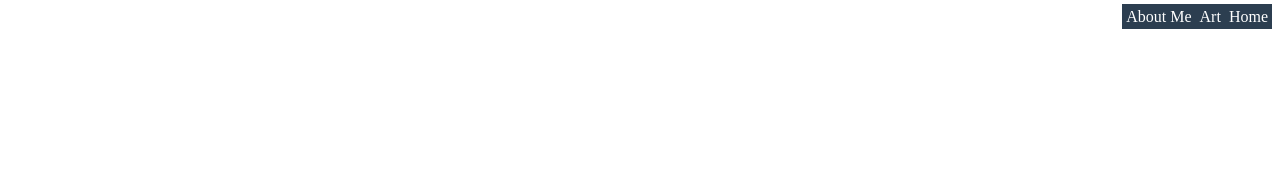
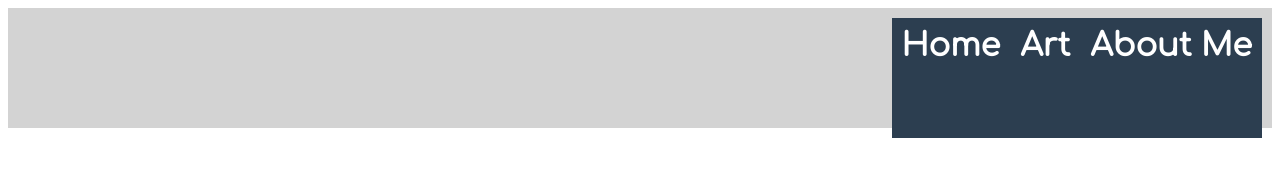
Before and after one commit to sam-ng/SAM, a Gatsby site in the folder client/: page / in a window 1280 px wide. Built offline with nearby package versions, Linux system fonts and the light colour scheme; Gatsby itself is replaced by a stand-in of ours.

Commit message:
Changed up display to flexbox.

```diff
--- a/client/src/components/NavBar.js
+++ b/client/src/components/NavBar.js
@@ -3,11 +3,16 @@ import styled from 'styled-components';
 import NavBarLink from './NavBarLink';
 
 const Wrapper = styled.div`
-  direction: rtl;
+  background: lightgrey;
+  height: 100px;
+  padding: 10px;
+  display: flex;
+  flex-direction: row;
+  justify-content: flex-end;
 `;
 
 const StyledNavBarLink = styled(NavBarLink)`
-  display: inline;
+  align-items: stretch;
 `;
 
 export default function NavBar() {
--- a/client/src/components/NavBarLink.js
+++ b/client/src/components/NavBarLink.js
@@ -2,21 +2,27 @@ import React from 'react';
 import styled from 'styled-components';
 
 const Link = styled.a`
+  @import url('https://fonts.googleapis.com/css2?family=Comfortaa&display=swap');
   background: #2c3e50;
   color: white;
-  padding: 4px;
-  display: inline;
+  font-family: 'Comfortaa', cursive;
+  font-size: 24pt;
+  font-weight: 600;
+  text-align: center;
+  height: 100%;
+  padding: 10px;
+  display: block;
 `;
 
 const Wrapper = styled.div`
-  display: inline;
-  direction: rtl;
+  height: 100%;
 `;
 
 export default function NavBarLink(props) {
   return (
-    <div className={props.className}>
+    <Wrapper className={props.className}>
+      {/* ClassNames necessary for styled-components extension*/}
       <Link>{props.name}</Link>
-    </div>
+    </Wrapper>
   );
 }
--- /dev/null
+++ b/client/src/pages/aboutme.js
@@ -0,0 +1,5 @@
+import React from 'react';
+
+export default function AboutMe() {
+  return <h1>About Me</h1>;
+}
--- /dev/null
+++ b/client/src/pages/art.js
@@ -0,0 +1,5 @@
+import React from 'react';
+
+export default function Art() {
+  return <h1>Art</h1>;
+}
--- a/client/src/pages/index.js
+++ b/client/src/pages/index.js
@@ -1,10 +1,15 @@
 import React from 'react';
+import styled from 'styled-components';
 import NavBar from '../components/NavBar';
+
+const Wrapper = styled.div`
+  padding: 0px;
+`;
 
 export default function Home() {
   return (
-    <div>
+    <Wrapper>
       <NavBar></NavBar>
-    </div>
+    </Wrapper>
   );
 }
```
